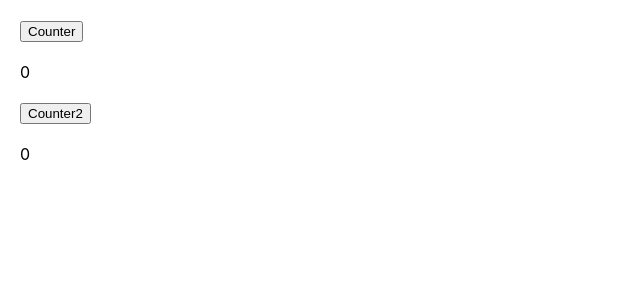
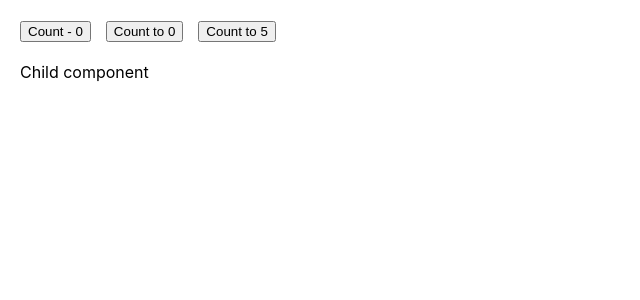
Before and after one commit to aleksandar8821/React-internals, a React (Create React App) app: page / in a window 1280 px wide. Shown: the top 300 px of the page, without its empty margins (0-640 px from the left). Built offline with nearby package versions, Linux system fonts and the light colour scheme.

Commit message:
16. use effect mount-unmount

```diff
--- a/src/App.js
+++ b/src/App.js
@@ -1,41 +1,7 @@
-import { useState, useEffect } from "react";
+import { Parent } from "./Parent";
 
 function App() {
-  const [counter, setCounter] = useState(0);
-  const [counter2, setCounter2] = useState(0);
-
-  useEffect(() => {
-    console.log("effect executed");
-
-    // return function cleanup() {
-    //   console.log("cleanup executed");
-    // };
-  }, [counter2]);
-
-  return (
-    <>
-      <button
-        type="button"
-        onClick={() => setCounter((prevState) => prevState + 1)}
-      >
-        Counter
-      </button>
-      <br />
-      <br />
-      {counter}
-      <br />
-      <br />
-      <button
-        type="button"
-        onClick={() => setCounter2((prevState) => prevState + 1)}
-      >
-        Counter2
-      </button>
-      <br />
-      <br />
-      {counter2}
-    </>
-  );
+  return <Parent />;
 }
 
 export default App;
--- a/src/Child.js
+++ b/src/Child.js
@@ -1,15 +1,21 @@
-import { useEffect } from 'react'
+import { useEffect, useState } from "react";
 
 export const Child = () => {
-    useEffect(() => {
-        console.log('Child Effect')
-    })
+  useEffect(() => {
+    console.log("Child Mounted");
 
-    console.log('Child Render')
+    return () => {
+      console.log("Child Unmounted");
+    };
+  }, []);
 
-    return (
-        <div>
-            Child component
-        </div>
-    )
-}
+  const [foo, setFoo] = useState();
+
+  useEffect(() => {
+    return () => {
+      console.log("Unmount invokes cleanup for all effects");
+    };
+  }, [foo]);
+
+  return <div>Child component</div>;
+};
--- a/src/Parent.js
+++ b/src/Parent.js
@@ -1,23 +1,17 @@
-import { useState, useEffect } from 'react'
-import { Child } from './Child'
+import { useState } from "react";
+import { Child } from "./Child";
 
 export const Parent = () => {
-    const [count, setCount] = useState(0)
-
-    useEffect(() => {
-        console.log('Parent Effect')
-    })
-
-    console.log('Parent Render')
+  const [count, setCount] = useState(0);
 
   return (
     <div>
-            <button onClick={() => setCount(c => c + 1)}>Count - {count}</button>
+      <button onClick={() => setCount((c) => c + 1)}>Count - {count}</button>
       <button onClick={() => setCount(0)}>Count to 0</button>
       <button onClick={() => setCount(5)}>Count to 5</button>
       <br />
       <br />
-            <Child />
+      {count < 5 && <Child />}
     </div>
-    )
-}
+  );
+};
```
Lines whose indentation alone changed are shown as unchanged.
